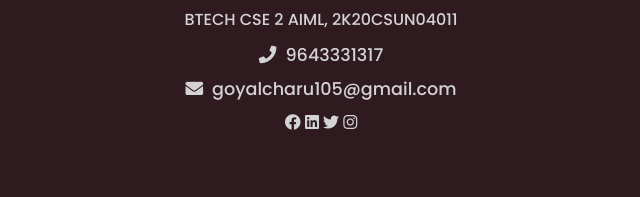
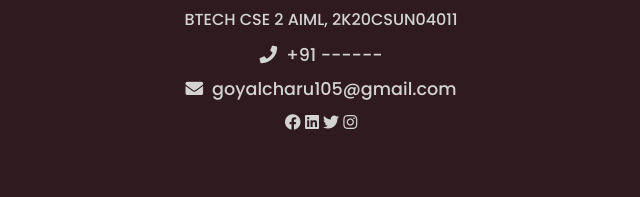
Before and after one commit to goyalcharu/Rebirth_Travels, a plain HTML site: page famousplaces.html in a window 1280 px wide. Shown: the part 2264-2461 px from the top of the page, 319-959 px from the left. Drawn offline with Linux system fonts and the light colour scheme; files whose address does not match are found by name.

Commit message:
Update famousplaces.html

```diff
--- a/famousplaces.html
+++ b/famousplaces.html
@@ -301,7 +301,7 @@
               BTECH CSE 2 AIML, 2K20CSUN04011
             </p>
             <div class="contact">
-              <span><i class="fas fa-phone"></i>&nbsp; 9643331317</span>
+              <span><i class="fas fa-phone"></i>&nbsp; +91 ------</span>
               <span
                 ><i class="fas fa-envelope"></i>&nbsp;
                 goyalcharu105@gmail.com</span
```
